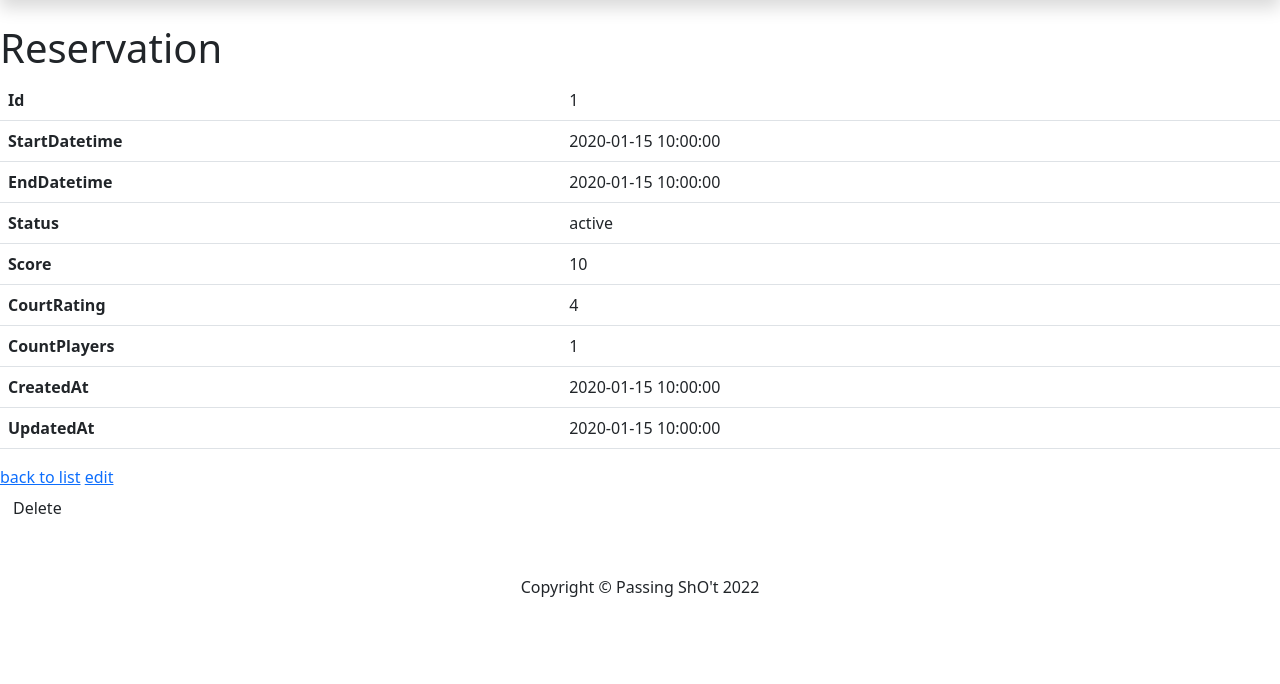
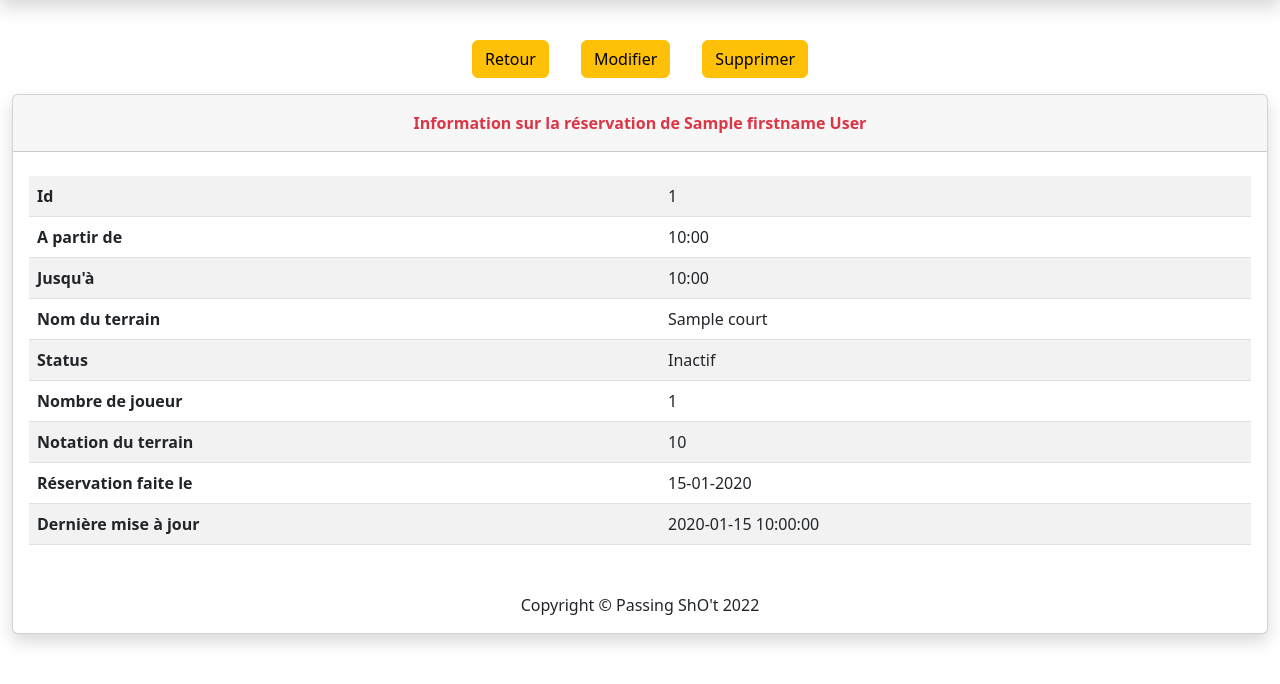
Before and after one commit to Vincent-Mitry/projet-passing-shot-back, a Symfony app: template templates/reservation/show.html.twig in a window 1280 px wide. Shown: the part 116-800 px from the top of the page. Run offline with Twig, Linux system fonts and the light colour scheme; the template is opened without the code that fills it: most values are stand-ins (such as "Sample title", 1, 10 or a date in 2020); some libraries are stand-ins or nearby versions.

Commit message:
julien-build/index+show-done

```diff
--- a/src/Form/ReservationType.php
+++ b/src/Form/ReservationType.php
@@ -29,6 +29,9 @@ class ReservationType extends AbstractType
     {
         $resolver->setDefaults([
             'data_class' => Reservation::class,
+            'attr' => [
+                'novalidate' => 'novalidate'
+            ]
         ]);
     }
 }
--- a/templates/reservation/_delete_form.html.twig
+++ b/templates/reservation/_delete_form.html.twig
@@ -1,4 +1,4 @@
-<form method="post" action="{{ path('app_reservation_delete', {'id': reservation.id}) }}" onsubmit="return confirm('Are you sure you want to delete this item?');">
+<form method="post" action="{{ path('app_reservation_delete', {'id': reservation.id}) }}" onsubmit="return confirm('Êtes-vous sûr de vouloir annuler cette réservation ?');">
     <input type="hidden" name="_token" value="{{ csrf_token('delete' ~ reservation.id) }}">
-    <button class="btn">Delete</button>
+    <button class="btn btn-warning m-3">Supprimer</button>
 </form>
--- a/templates/reservation/show.html.twig
+++ b/templates/reservation/show.html.twig
@@ -1,54 +1,72 @@
 {% extends 'base.html.twig' %}
 
-{% block title %}Reservation{% endblock %}
+{% block title %}Réservations{% endblock %}
 
 {% block body %}
-    <h1>Reservation</h1>
-
-    <table class="table">
+<div class="container-fluid">
+    <div class=" d-flex justify-content-center">
+        <a href="{{ path('app_reservation') }}" class="btn btn-warning m-3">Retour</a>
+        <a href="{{ path('app_reservation_edit', {'id': reservation.id}) }}" class="btn btn-warning m-3">Modifier</a>
+        {{ include('reservation/_delete_form.html.twig') }}
+    </div>
+        <div class="card shadow">
+            <div class="card-header py-3">
+                <p class="text-danger m-0 fw-bold text-center">Information sur la réservation de {{ reservation.user.firstname }} {{ reservation.user.lastname }}
+                </p>
+            </div>
+            <div class="card-body">
+        <div class="table-responsive table mt-2" id="dataTable" role="grid" aria-describedby="dataTable_info">
+            <table class="table table-striped table-hover my-0" id="dataTable ">
+                <tbody>
         <tbody>
             <tr>
                 <th>Id</th>
                 <td>{{ reservation.id }}</td>
             </tr>
             <tr>
-                <th>StartDatetime</th>
-                <td>{{ reservation.startDatetime ? reservation.startDatetime|date('Y-m-d H:i:s') : '' }}</td>
+                <th>A partir de </th>
+                <td>{{ reservation.startDatetime ? reservation.startDatetime|date('H:i') : '' }}</td>
             </tr>
             <tr>
-                <th>EndDatetime</th>
-                <td>{{ reservation.endDatetime ? reservation.endDatetime|date('Y-m-d H:i:s') : '' }}</td>
+                <th>Jusqu'à</th>
+                <td>{{ reservation.endDatetime ? reservation.endDatetime|date('H:i') : '' }}</td>
+            </tr>
+            <tr>
+                <th>Nom du terrain</th>
+                <td>{{ reservation.court.name }}</td>
             </tr>
             <tr>
                 <th>Status</th>
-                <td>{{ reservation.status }}</td>
+                <td>{% if reservation.status == 1 %}Actif{% else %}Inactif{% endif %}</td>
             </tr>
             <tr>
-                <th>Score</th>
-                <td>{{ reservation.score }}</td>
+                <th>Nombre de joueur</th>
+                <td>{{ reservation.countPlayers}}</td>
+            </tr>
+            {# <tr>
+                <th>Nom des autres joueurs</th>
+                <td>{% if reservation.user.player2Id == null %}Invité {% else %}
+                    {{reservation.user.player2Id}} {% endif %}</td>
+                    <td>{% if reservation.countPlayers == 4 and reservation.player3Id.user == null %}Invité {% else %}
+                    {{reservation.player3Id}} {% endif %}</td>
+                    <td>{% if reservation.countPlayers == 4 and reservation.player4Id == null %}Invité {% else %}
+                    {{reservation.player4Id}} {% endif %}</td>
+            </tr> #}
+                <th>Notation du terrain</th>
+                <td>{{ reservation.court.ratingAvg }}</td>
+            </tr>
+
             </tr>
             <tr>
-                <th>CourtRating</th>
-                <td>{{ reservation.courtRating }}</td>
+                <th>Réservation faite le </th>
+                <td>{{ reservation.createdAt ? reservation.createdAt|date('d-m-Y') : '' }}</td>
             </tr>
             <tr>
-                <th>CountPlayers</th>
-                <td>{{ reservation.countPlayers }}</td>
-            </tr>
-            <tr>
-                <th>CreatedAt</th>
-                <td>{{ reservation.createdAt ? reservation.createdAt|date('Y-m-d H:i:s') : '' }}</td>
-            </tr>
-            <tr>
-                <th>UpdatedAt</th>
+                <th>Dernière mise à jour</th>
                 <td>{{ reservation.updatedAt ? reservation.updatedAt|date('Y-m-d H:i:s') : '' }}</td>
             </tr>
         </tbody>
     </table>
+</div>
 
-    <a href="{{ path('app_reservation') }}">back to list</a>
-
-    <a href="{{ path('app_reservation_edit', {'id': reservation.id}) }}">edit</a>
-
-    {{ include('reservation/_delete_form.html.twig') }}
 {% endblock %}
--- a/templates/security/login.html.twig
+++ b/templates/security/login.html.twig
@@ -22,7 +22,7 @@
 <body class="form-login">
     <section class="section-login">
         <div class="container mb-5">
-            <h1 class="text-center mt-3 text-color-white">Passing ShO't</h1>
+            <h1 class="text-center mt-3 text-color-white"><em>My </em>Passing ShO't</h1>
             <h4 class="text-center mt-3 text-color-white">Connexion</h4>
             <div id="login-row" class="row justify-content-center align-items-center">
                 <div id="login-column" class="col-md-6">
```
Also changed, not shown: templates/reservation/edit.html.twig (+18 -8 lines), templates/reservation/index.html.twig (+9 -6 lines).
